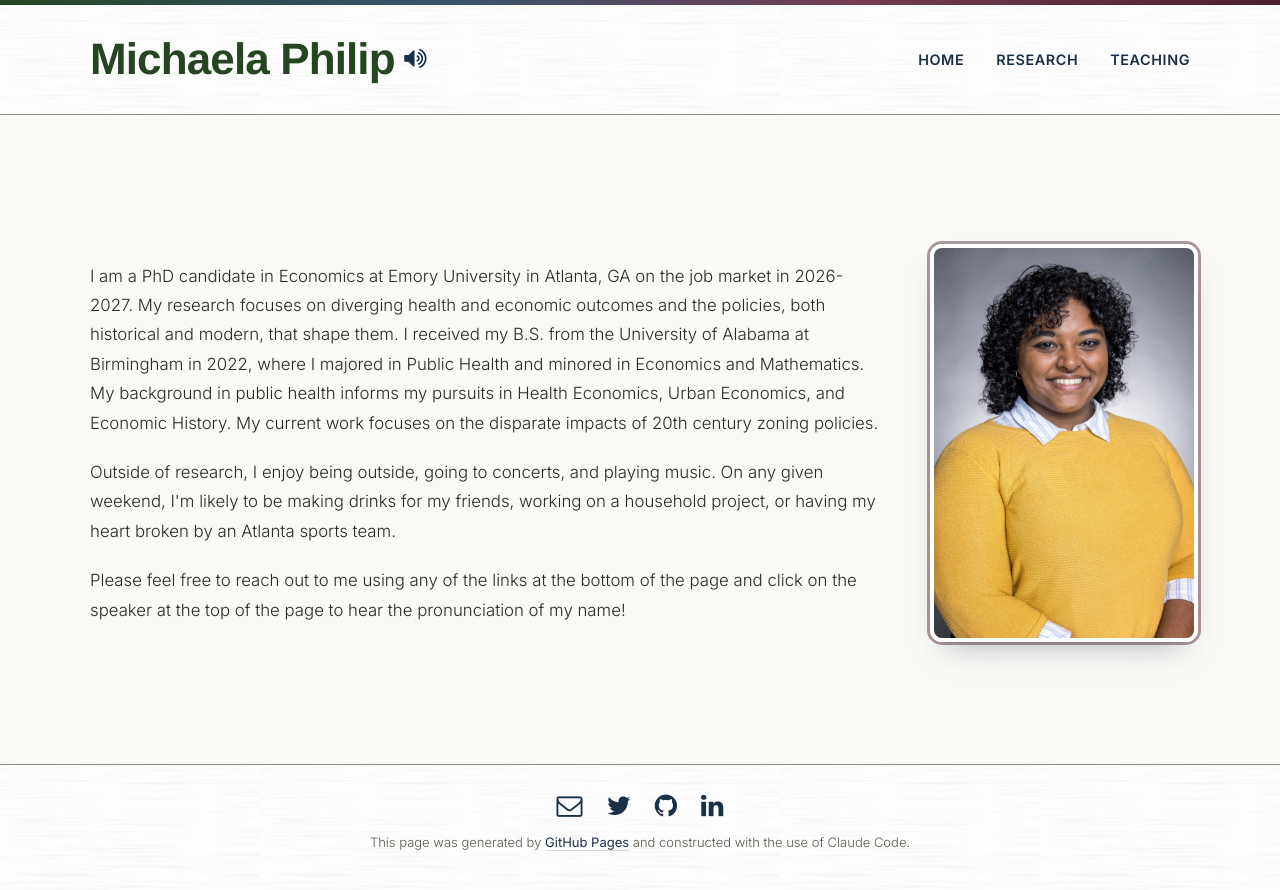
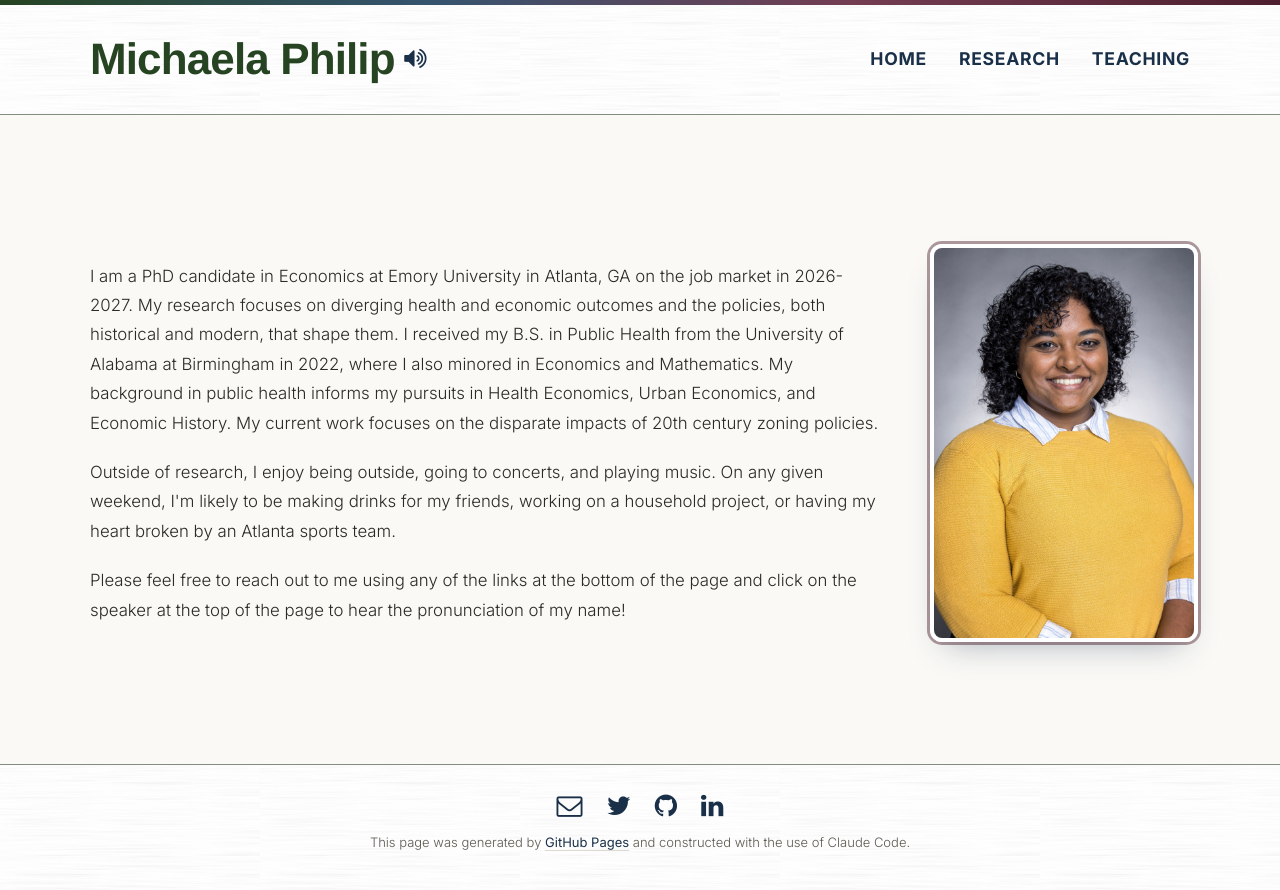
Before and after one commit to michaela-philip/michaela-philip.github.io, a Jekyll site: the page built from index.md, in a window 1280 px wide. Shown: the top 890 px of the page. Built offline with Jekyll 4.4.1, drawn with Linux system fonts in a browser that asks for light colours; some web fonts are replaced.

Commit message:
wording and heavier/larger menu buttons

```diff
--- a/assets/css/style.css
+++ b/assets/css/style.css
@@ -93,8 +93,8 @@
     text-decoration: none;
     color: var(--darkblue);
     font-family: var(--font-body);
-    font-weight: 600;
-    font-size: 0.9rem;
+    font-weight: 900;
+    font-size: 1.1rem;
     letter-spacing: 0.04em;
     text-transform: uppercase;
     padding-bottom: 4px;
@@ -213,7 +213,7 @@
   .term {
     font-family: var(--font-body);
     font-size: 0.85rem;
-    font-weight: 600;
+    font-weight: 900;
     letter-spacing: 0.03em;
     text-transform: uppercase;
     color: var(--neutral-600);
--- a/index.md
+++ b/index.md
@@ -6,7 +6,7 @@ permalink: /
 
 <main class = 'about'>
     <div class='about-body'>
-        <p>I am a PhD candidate in Economics at Emory University in Atlanta, GA on the job market in 2026-2027. My research focuses on diverging health and economic outcomes and the policies, both historical and modern, that shape them. I received my B.S. from the University of Alabama at Birmingham in 2022, where I majored in Public Health and minored in Economics and Mathematics. My background in public health informs my pursuits in Health Economics, Urban Economics, and Economic History. My current work focuses on the disparate impacts of 20th century zoning policies.</p>
+        <p>I am a PhD candidate in Economics at Emory University in Atlanta, GA on the job market in 2026-2027. My research focuses on diverging health and economic outcomes and the policies, both historical and modern, that shape them. I received my B.S. in Public Health from the University of Alabama at Birmingham in 2022, where I also minored in Economics and Mathematics. My background in public health informs my pursuits in Health Economics, Urban Economics, and Economic History. My current work focuses on the disparate impacts of 20th century zoning policies.</p>
         <p>Outside of research, I enjoy being outside, going to concerts, and playing music. On any given weekend, I'm likely to be making drinks for my friends, working on a household project, or having my heart broken by an Atlanta sports team.</p>
         <p>Please feel free to reach out to me using any of the links at the bottom of the page and click on the speaker at the top of the page to hear the pronunciation of my name!</p>
     </div>
```
